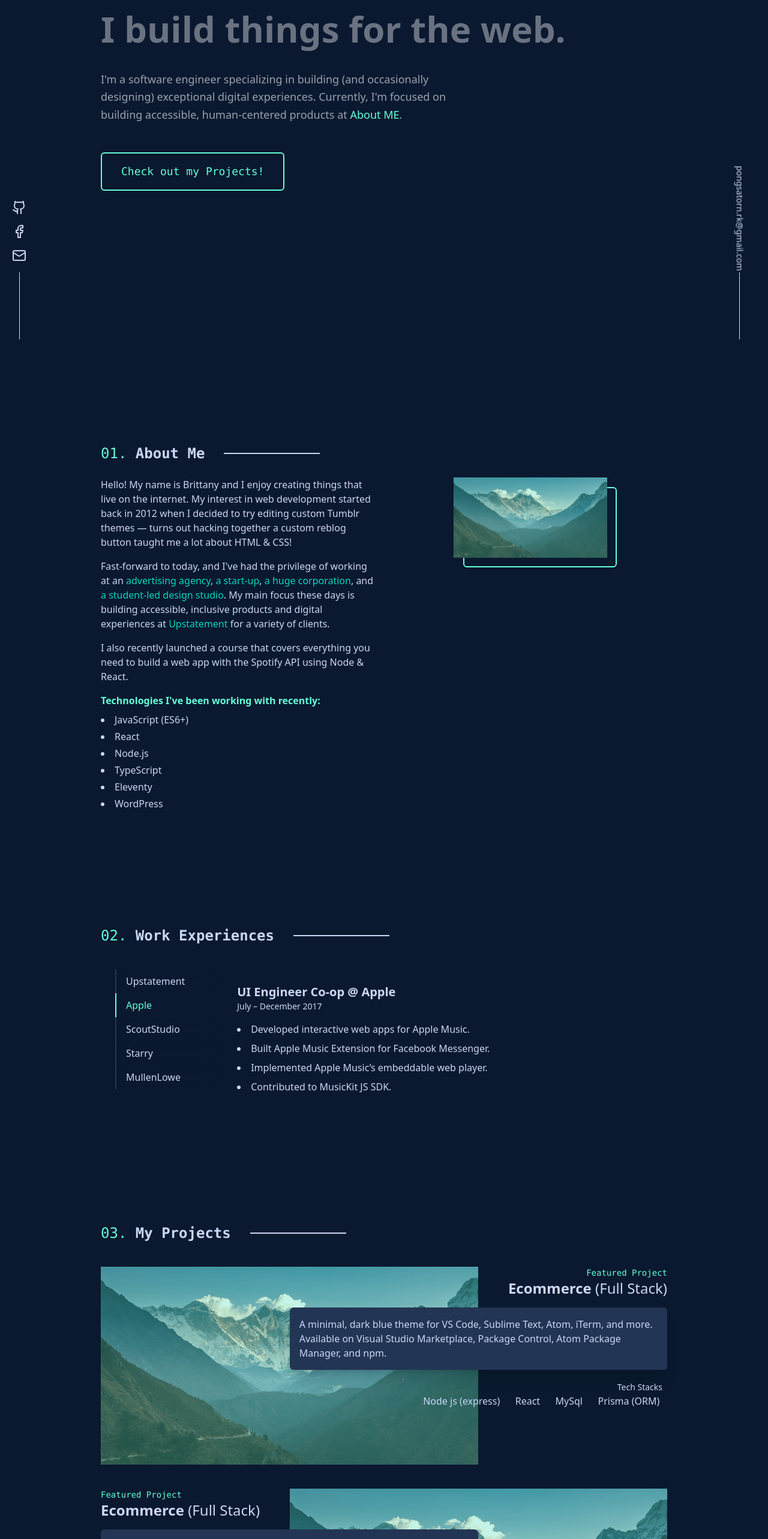
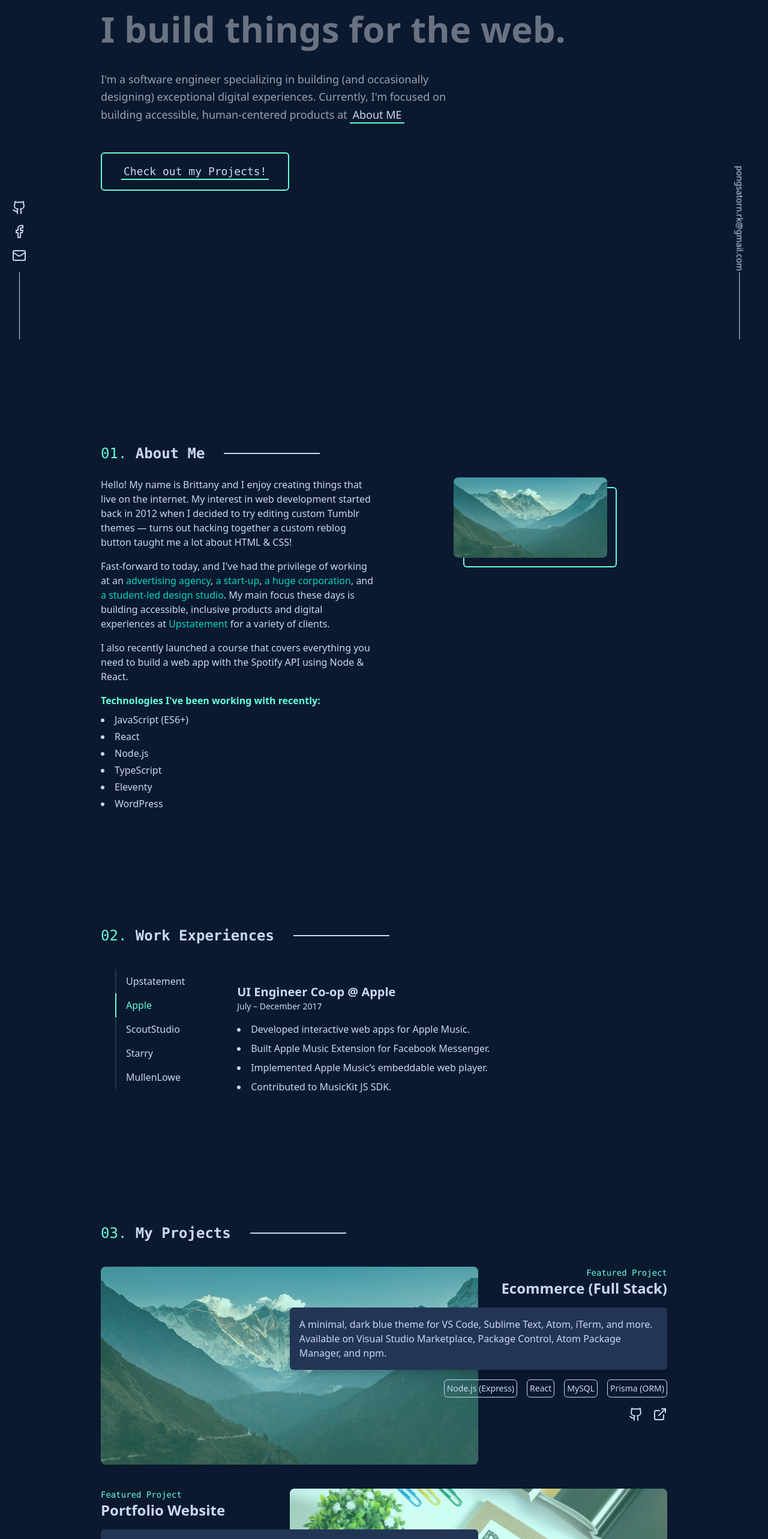
Before and after one commit to PongsatornR-11/portfolio, a React (Vite) app in the folder client/: page / in a window 1280 px wide. Shown: the part 234-2800 px from the top of the page at 60% size. Built offline with nearby package versions, Linux system fonts and the light colour scheme.

Commit message:
Add ProjectCard component to showcase project details with image background, description, technologies, and links

```diff
--- a/client/src/components/About.jsx
+++ b/client/src/components/About.jsx
@@ -48,8 +48,6 @@ const About = () => {
                             />
                             <div className="absolute inset-0 translate-4 border-2 rounded-md border-secondary transition-transform duration-300 ease-out group-hover:translate-x-5 group-hover:translate-y-5 z-0" />
                         </div>
-
-
                     </div>
                 </div>
             </div>
--- a/client/src/components/Hero.jsx
+++ b/client/src/components/Hero.jsx
@@ -1,6 +1,7 @@
 import React from 'react'
 import FadeIn from './style/FadeIn'
 import Button from './utils/Button'
+import FancyLink from './style/FancyLink'
 
 const Hero = () => {
     const heroComponents = [
@@ -28,9 +29,7 @@ const Hero = () => {
                 I'm a software engineer specializing in building (and occasionally
                 designing) exceptional digital experiences. Currently, I'm focused on
                 building accessible, human-centered products at{' '}
-                <a href="#about" className="text-secondary hover:underline">
-                    About ME
-                </a>.
+                <FancyLink href='#about'>About ME</FancyLink>
             </p>
         },
         {
@@ -38,7 +37,9 @@ const Hero = () => {
             element:
                 <a href='#projects'>
                     <Button className="border-2 border-secondary text-secondary px-8 py-4 rounded-md text-lg font-mono hover:bg-opacity-10 transition duration-300 ease-in-out focus:outline-none focus:ring-2 focus:ring-secondary focus:ring-opacity-50">
-                        Check out my Projects!
+                        <FancyLink>
+                            Check out my Projects!
+                        </FancyLink>
                     </Button>
                 </a>
         }
--- a/client/src/components/Navbar.jsx
+++ b/client/src/components/Navbar.jsx
@@ -39,7 +39,7 @@ const Navbar = forwardRef((props, ref) => {
           : '-translate-y-full pointer-events-none'
         } bg-primary/25 backdrop-blur-md shadow-xl`}
     >
-      <div className="mx-auto px-2 py-1 flex justify-between items-center">
+      <div className="px-2 py-1 flex justify-between items-center mx-4">
 
         <FadeIn
           delay={0}
@@ -67,7 +67,7 @@ const Navbar = forwardRef((props, ref) => {
           onClick={() => setMenuOpen(!menuOpen)}
           aria-label="Toggle Menu"
         >
-          {menuOpen ? <X /> : <AlignJustify />}
+          {menuOpen ? <X className='text-secondary'/> : <AlignJustify className='text-secondary' />}
         </button>
       </div>
 
--- a/client/src/components/Projects.jsx
+++ b/client/src/components/Projects.jsx
@@ -1,11 +1,34 @@
 import React from 'react'
 import { ProjectCardMdLeft, ProjectCardMdRight } from './project/ProjectCardMd'
 import FadeInScroll from './style/FadeInScroll'
+import ProjectCard from './project/ProjectCard'
 
 const ProjectList = [
-    <ProjectCardMdRight />,
-    <ProjectCardMdLeft />,
-    <ProjectCardMdRight />
+    {
+        type: 'right',
+        data: {
+            title: 'Ecommerce (Full Stack)',
+            description: 'A minimal, dark blue theme for VS Code, Sublime Text, Atom, iTerm, and more. Available on Visual Studio Marketplace, Package Control, Atom Package Manager, and npm.',
+            technologies: ['Node.js (Express)', 'React', 'MySQL', 'Prisma (ORM)'],
+            image: '/mountain-3.jpg',
+            links: [{ name: 'git', href: 'https://github.com/PongsatornR-11/Ecommerce' }]
+        }
+    },
+    {
+        type: 'left',
+        data: {
+            title: 'Portfolio Website',
+            description: 'A personal portfolio website showcasing my projects and skills, built with React and Tailwind CSS.',
+            technologies: ['React', 'Tailwind CSS', 'JavaScript'],
+            image: '/portfolio.webp',
+            links:
+                [
+                    { name: 'git', href: 'https://github.com/PongsatornR-11/portfolio' },
+                    { name: 'website', href: 'https://github.com/PongsatornR-11/portfolio' },
+
+                ]
+        }
+    }
 ]
 
 const Projects = () => {
@@ -22,16 +45,29 @@ const Projects = () => {
                     <div className='h-px w-40 border'></div>
                 </div>
 
+                <div className='hidden md:block'>
                     {ProjectList.map((project, index) => {
                         return (
                             <FadeInScroll>
-                            {project}
+                                {project.type === 'right' ? (
+                                    <ProjectCardMdRight key={index} dataProject={project.data} />
+                                ) : (
+                                    <ProjectCardMdLeft key={index} dataProject={project.data} />
+                                )}
                             </FadeInScroll>
                         )
                     })}
+                </div>
 
-
-
+                <div className='md:hidden'>
+                    {ProjectList.map((project, index) => {
+                        return (
+                            <FadeInScroll>
+                                <ProjectCard key={index} dataProject={project.data} />
+                            </FadeInScroll>
+                        )
+                    })}
+                </div>
             </div>
         </section>
     )
--- a/client/src/components/nav/NavLinks.jsx
+++ b/client/src/components/nav/NavLinks.jsx
@@ -2,6 +2,7 @@
 import React from "react";
 import FadeIn from "../style/FadeIn";
 import Button from "../utils/Button";
+import FancyLink from "../style/FancyLink";
 
 const NavLinks = ({ isMobile = false }) => {
     const sections = [
@@ -14,7 +15,7 @@ const NavLinks = ({ isMobile = false }) => {
 
     return (
         <div
-            className={`${isMobile ? 'flex flex-col space-y-2' : 'hidden md:flex items-center space-x-6'}
+            className={`${isMobile ? 'flex flex-col space-y-2' : 'hidden md:flex items-center space-x-8'}
         `}
         >
             {sections.map((section, index) => (
@@ -22,17 +23,15 @@ const NavLinks = ({ isMobile = false }) => {
                     {
                         section.name != 'Resume' ?
                             <a href={section.href}>
-                                <div key={index}
-                                    className='p-1 text-sm font-mono text-accent rounded-md
-                            hover:text-secondary transition duration-300 ease-out hover:-translate-1 hover:shadow-[4px_4px_1px_rgba(100,255,218,1)]'
-                                >
-                                    <span className="text-accent">
+
+                                    <span className="text-accent text-sm font-mono">
                                         0{index + 1}.
                                     </span>
+                                    <FancyLink className={'text-sm font-mono text-accent hover:text-neutral transition-colors duration-300'}>
                                     {section.name}
-                                </div>
+                                    </FancyLink>
                             </a>
-                        : <Button className={'py-2 px-4 border rounded-md'}>Resume</Button>
+                        : <Button className={'text-sm py-3 px-4 border rounded-md'}>Resume</Button>
                     }
                 </FadeIn>
             )
--- /dev/null
+++ b/client/src/components/project/ProjectCard.jsx
@@ -0,0 +1,43 @@
+import React from 'react';
+import { Github, ExternalLink } from 'lucide-react'
+
+const ProjectCard = ({ dataProject }) => {
+    const { title, description, technologies, image } = dataProject;
+    return (
+        <div className="relative border w-full overflow-hidden rounded-lg my-10">
+            {/* Background Image */}
+            <img
+                src={image}
+                alt="Project Background"
+                className="absolute inset-0 w-full h-full object-cover z-0 opacity-40"
+            />
+
+            {/* Overlay Content */}
+            <div className="relative z-10 p-6 text-white rounded-lg shadow-lg">
+                <p className="font-mono text-sm text-secondary">Featured Project</p>
+                <p className="text-2xl font-bold">
+                    {title}
+                </p>
+
+                <div className="my-4 p-4">
+                    {description}
+                </div>
+
+                <div className="flex justify-center">
+                    <ul className='flex justify-start space-x-4 text-sm items-center'>
+                        {
+                            technologies.map((tech, i) => <li key={i} className='border p-1 rounded-md'>{tech}</li>)
+                        }
+                    </ul>
+                </div>
+
+                <div className='my-4 flex justify-end space-x-4'>
+                    <Github className='hover:text-secondary hover:-translate-y-0.5 transition-all duration-200' />
+                    <ExternalLink className='hover:text-secondary hover:-translate-y-0.5 transition-all duration-200' />
+                </div>
+            </div>
+        </div>
+    );
+};
+
+export default ProjectCard;
--- a/client/src/components/project/ProjectCardMd.jsx
+++ b/client/src/components/project/ProjectCardMd.jsx
@@ -1,57 +1,64 @@
 import React from 'react'
 import ImageHover from '../style/ImageHover'
+import { Github, ExternalLink } from 'lucide-react'
 
-export function ProjectCardMdRight({ project }) {
+export function ProjectCardMdRight({ dataProject }) {
+    const { title, description, technologies, image, links } = dataProject;
+
     return (
         <div className='relative flex my-10'>
-            <ImageHover
-                src={'/mountain-3.jpg'}
-                className={'w-2/3 z-0'}
-            />
+            <ImageHover src={image} className='w-2/3 z-0' />
             <div className='absolute right-0 z-10 max-w-2/3'>
                 <p className='font-mono text-sm text-secondary text-right'>Featured Project</p>
-                <p className='text-2xl font-bold text-right'>Ecommerce <span className='text-2xl font-medium'>(Full Stack)</span></p>
-                <div className='my-4 p-4 bg-neutral rounded-md shadow-xl'>A minimal, dark blue theme for VS Code, Sublime Text, Atom, iTerm, and more. Available on Visual Studio Marketplace, Package Control, Atom Package Manager, and npm.</div>
+                <p className='text-2xl font-bold text-right'>{title}</p>
+                <div className='my-4 p-4 bg-neutral rounded-md shadow-xl'>{description}</div>
                 <div className='flex justify-end'>
-                    <div className='w-2/3 text-right'>
-                        <span className='p-2 text-sm'>Tech Stacks</span>
-                        <ul className='flex justify-around'>
-                            <li>Node js (express)</li>
-                            <li>React</li>
-                            <li>MySql</li>
-                            <li>Prisma (ORM)</li>
+                        <ul className='flex justify-start space-x-4 text-sm items-center'>
+                            {technologies.map((tech, i) => (
+                                <li key={i} className='border p-1 rounded-md'>{tech}</li>
+                            ))}
                         </ul>
-                    </div>
+                </div>
+                <div className='my-4 flex justify-end space-x-4'>
+                    <a href="">
+                    <Github className='hover:text-secondary hover:-translate-y-0.5 transition-all duration-200' />
+                    </a>
+                    <ExternalLink className='hover:text-secondary hover:-translate-y-0.5 transition-all duration-200' />
                 </div>
             </div>
         </div>
-
-    )
+    );
 }
 
-export function ProjectCardMdLeft({ project }) {
+
+export function ProjectCardMdLeft({ dataProject }) {
+    const { title, description, technologies, image } = dataProject;
     return (
         <div className='relative flex my-10'>
             <div className='w-full flex'>
                 <div className='w-1/3'>
                 </div>
                 <ImageHover
-                    src={'/mountain-3.jpg'}
+                    src={image}
                     className={'absolute right-0 w-2/3 z-0'}
                 />
             </div>
             <div className='absolute left-0 z-10 max-w-2/3'>
                 <p className='font-mono text-sm text-secondary'>Featured Project</p>
-                <p className='text-2xl font-bold'>Ecommerce <span className='text-2xl font-medium'>(Full Stack)</span></p>
-                <div className='my-4 p-4 bg-neutral rounded-md shadow-xl'>A minimal, dark blue theme for VS Code, Sublime Text, Atom, iTerm, and more. Available on Visual Studio Marketplace, Package Control, Atom Package Manager, and npm.</div>
+                <p className='text-2xl font-bold'>{title}</p>
+                <div className='my-4 p-4 bg-neutral rounded-md shadow-xl'>
+                    {description}
+                </div>
                 <div className='w-2/3'>
-                    <span className='p-2 text-sm'>Tech Stacks:</span>
-                    <ul className='flex justify-around'>
-                        <li>Node js (express)</li>
-                        <li>React</li>
-                        <li>MySql</li>
-                        <li>Prisma (ORM)</li>
+                    <ul className='flex justify-start space-x-4 text-sm items-center'>
+                        {
+                            technologies.map((tech, i) => <li key={i} className='border p-1 rounded-md'>{tech}</li>)
+                        }
                     </ul>
+                </div>
+                <div className='my-4 flex justify-start space-x-4'>
+                    <Github className='hover:text-secondary hover:-translate-y-0.5 transition-all duration-200' />
+                    <ExternalLink className='hover:text-secondary hover:-translate-y-0.5 transition-all duration-200' />
                 </div>
             </div>
         </div>
--- /dev/null
+++ b/client/src/components/style/FancyLink.jsx
@@ -0,0 +1,17 @@
+import React from 'react';
+
+const FancyLink = ({ href, children, className }) => {
+  return (
+    <a
+      href={href}
+      className="group relative inline-block px-1 text-accent transition-colors duration-300"
+    >
+      <span className={`${className} relative z-10 group-hover:text-neutral transition-colors duration-300`}>
+        {children}
+      </span>
+      <span className="absolute left-0 bottom-0 w-full h-[2px] bg-secondary transition-all duration-300 group-hover:h-full z-0"></span>
+    </a>
+  );
+};
+
+export default FancyLink;
--- a/client/src/layouts/Layout.jsx
+++ b/client/src/layouts/Layout.jsx
@@ -15,7 +15,7 @@ const Layout = () => {
     }, [])
     return (
         // <Loading>
-        <div >
+        <div>
             <Navbar ref={navbarRef} />
             <main className='flex bg-primary' style={{ paddingTop: `${navbarHeight}px` }}>
                 <Outlet />
--- a/client/src/pages/Home.jsx
+++ b/client/src/pages/Home.jsx
@@ -10,6 +10,8 @@ import Projects from '../components/Projects'
 import ContactSection from '../components/ContactSection'
 import ContactFix from '../components/utils/ContactFix'
 import MailtoFix from '../components/utils/MailtoFix'
+import FadeIn from '../components/style/FadeIn'
+import FancyLink from '../components/style/FancyLink'
 
 const Sections = [
   { id: 'about', element: <About /> },
@@ -34,9 +36,10 @@ const Home = () => {
           )
         })
       }
-
+      {/* <FadeIn delay={3000}> */}
       <ContactFix />
       <MailtoFix email={'pongsatorn.rk@gmail.com'} />
+      {/* </FadeIn> */}
 
       {/* inspried : https://v3.brittanychiang.com/ */}
       {/* inspried : https://v4.brittanychiang.com/ */}
```
Also changed, not shown: client/public/portfolio.webp (added). Lines whose indentation alone changed are shown as unchanged.
